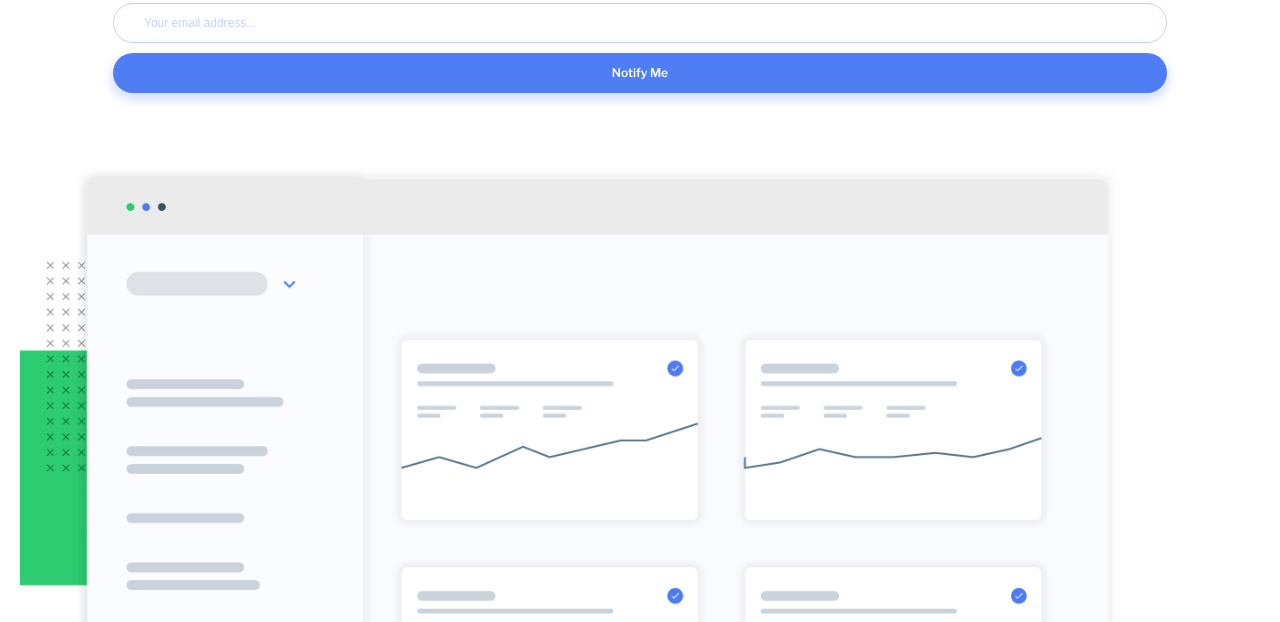
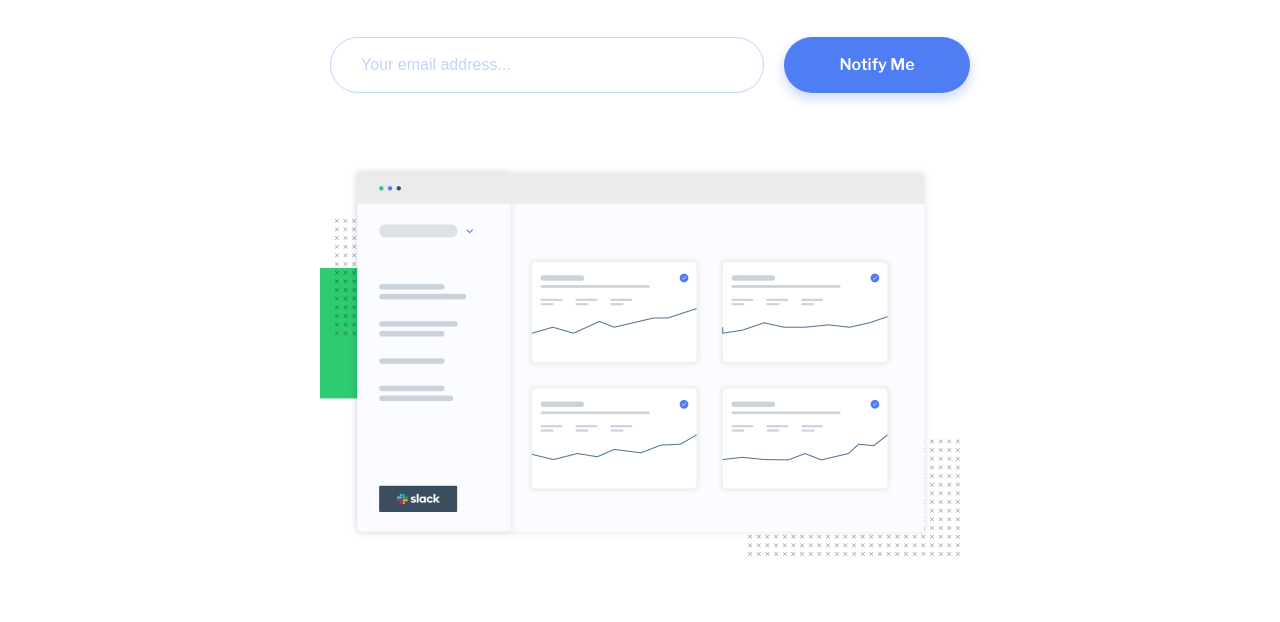
Before and after one commit to Zacharycampanelli/ping-coming-soon-page, a plain HTML site: page index.html in a window 1280 px wide. Shown: the part 270-892 px from the top of the page. Drawn offline with nearby package versions, Linux system fonts and the light colour scheme.

Commit message:
basic desktop view finished

```diff
--- a/assets/css/_mixins.scss
+++ b/assets/css/_mixins.scss
@@ -3,6 +3,7 @@
     width: 85%;
     height: 40px;
 }
+
 
 %flex-centered-cols {
     display: flex;
--- a/assets/css/main.scss
+++ b/assets/css/main.scss
@@ -11,21 +11,25 @@ body {
   margin: 20px;
 }
 
-main {
-  margin-bottom: 120px;
-}
-
 h1 {
   font-size: 22px;
   font-weight: 300;
   color: $gray;
   margin: 20px;
+
+  @include screen-desktop {
+    font-size: 48px;
+  }
 }
 
 h2 {
   font-size: 12px;
   font-weight: 300;
   margin-bottom: 40px;
+
+  @include screen-desktop {
+    font-size: 20px;
+  }
 }
 
 .title {
@@ -49,6 +53,7 @@ h2 {
 .form {
   @extend %flex-centered-cols;
 
+
   input {
     @extend %circular;
     font-size: 12px;
@@ -58,6 +63,14 @@ h2 {
     margin-bottom: 10px;
     padding-left: 30px;
     box-shadow: 0px 0px 7px 3px rgba(0, 0, 0, 0.0001);
+
+    @include screen-desktop {
+      width:35%;
+      margin: 0 20px;
+      font-size: 16px;
+      height: 56px;
+      border-radius: 28px;
+    }
   }
 
   #btn {
@@ -67,16 +80,40 @@ h2 {
     font-size: 12px;
     font-weight: 600;
     box-shadow: 0px 5px 10px 2px rgba(76, 123, 243, 0.23);
+
+    @include screen-desktop {
+      width: 15%;
+      font-size: 16px;
+      height: 56px;
+      border-radius: 28px;
+    }
+  }
+
+  @include screen-desktop {
+    flex-direction: row;
+    justify-content: center;
   }
 }
 
 .dashboard {
   margin: 72px auto 120px;
 
+  @include screen-desktop {
+    display: flex;
+    margin-bottom: 72px;
+  }
+
+
   img {
     width: 90vw;
     margin: 0 auto;
+
+  @include screen-desktop {
+    width: 50vw;
   }
+
+  }
+
 }
 
 footer {
@@ -87,6 +124,10 @@ footer {
     width: 36vw;
     margin: 30px auto;
     text-align: center;
+
+    @include screen-desktop {
+      width: 10vw;
+    }
 
     i {
       width: 20px;
@@ -110,6 +151,10 @@ footer {
     font-weight: 300;
     color: $gray;
     text-align: center;
+
+    @include screen-desktop {
+      font-size: 12px;
+    }
   }
 
   .attribution {
```
Also changed, not shown: assets/css/main.css, 1 other file.
